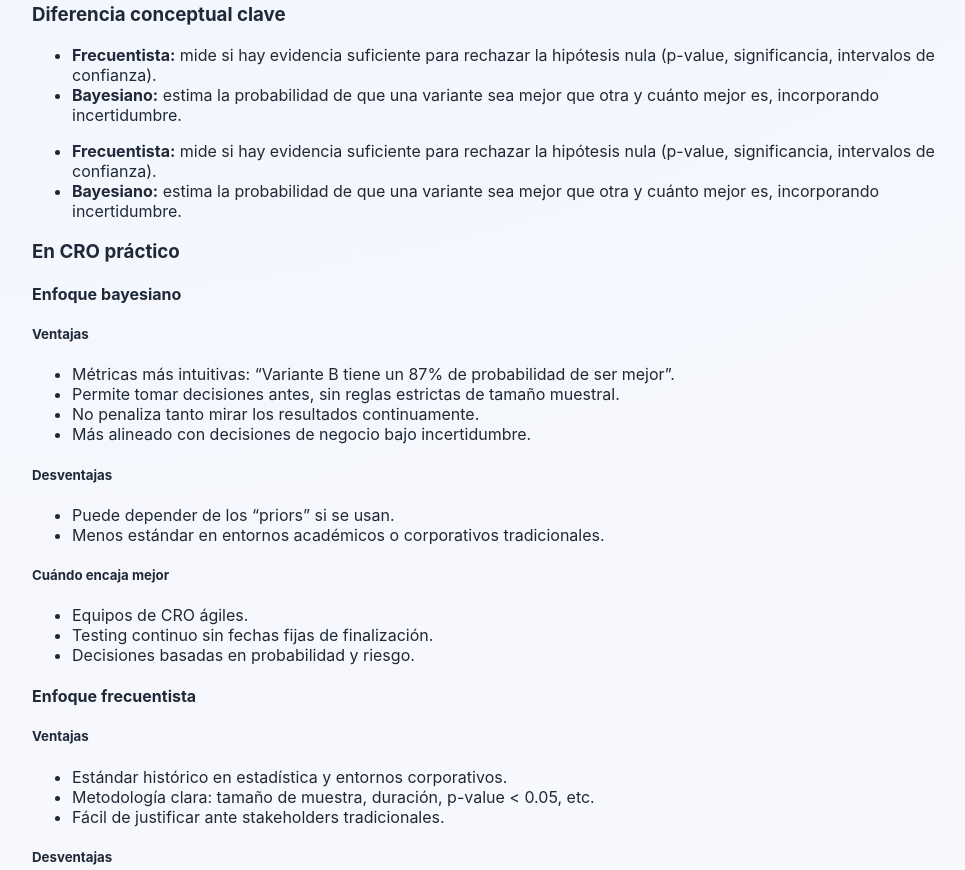
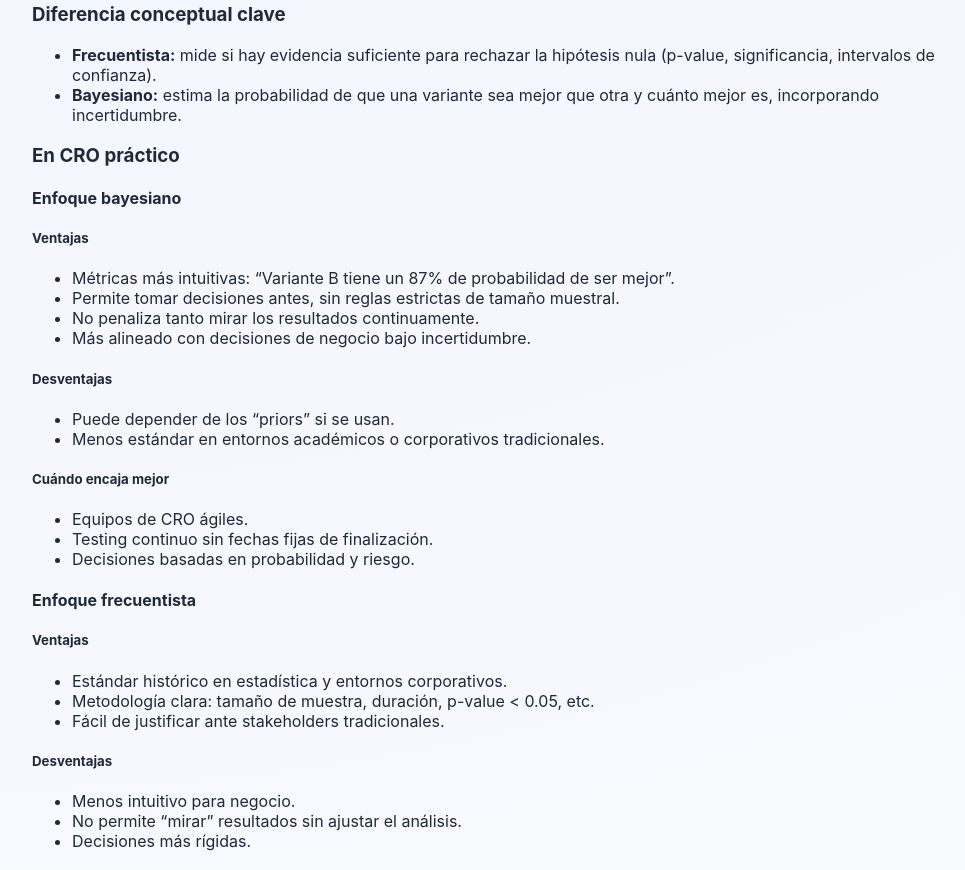
Before and after one commit to JCB1894/CRO_Calculator, a plain HTML site: page index.html in a window 1280 px wide. Shown: the part 1714-2584 px from the top of the page, without its empty margins (154-1119 px from the left). Drawn offline with Linux system fonts and the light colour scheme.

Commit message:
Update index.html

```diff
--- a/index.html
+++ b/index.html
@@ -65,10 +65,6 @@
           <li><strong>Frecuentista:</strong> mide si hay evidencia suficiente para rechazar la hipótesis nula (p-value, significancia, intervalos de confianza).</li>
           <li><strong>Bayesiano:</strong> estima la probabilidad de que una variante sea mejor que otra y cuánto mejor es, incorporando incertidumbre.</li>
         </ul>
-      <ul>
-        <li><strong>Frecuentista:</strong> mide si hay evidencia suficiente para rechazar la hipótesis nula (p-value, significancia, intervalos de confianza).</li>
-        <li><strong>Bayesiano:</strong> estima la probabilidad de que una variante sea mejor que otra y cuánto mejor es, incorporando incertidumbre.</li>
-      </ul>
 
       <h3>En CRO práctico</h3>
 
```
